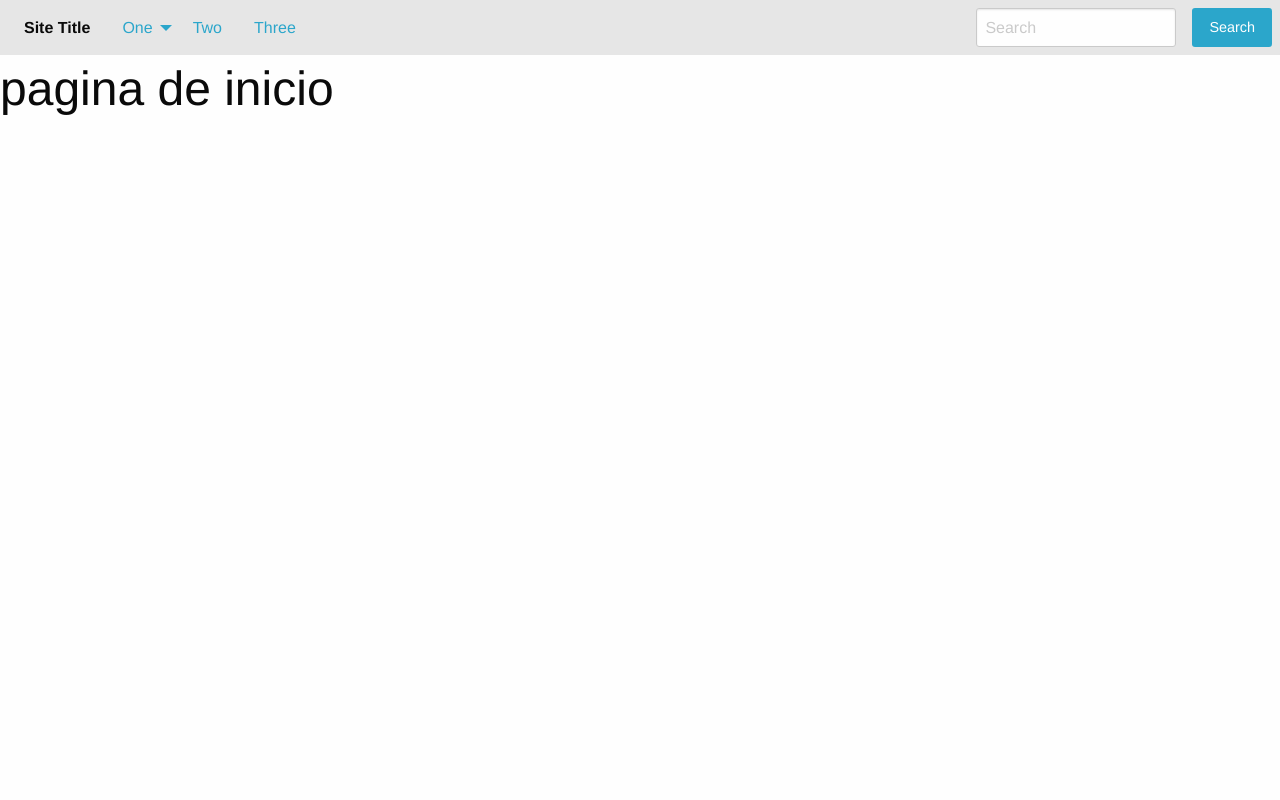
After one commit to rafadjrr/nomina, a Django app: template templates/inicio.html in a window 1280 px wide. The commit adds this page. Run offline with Django 4.2, Linux system fonts and the light colour scheme; the template is opened without the code that fills it, so the values that code supplies are empty; some libraries are stand-ins or nearby versions.

Commit message:
scalfolding templates, includes, extends django

```diff
--- a/apps/empleado/urls.py
+++ b/apps/empleado/urls.py
@@ -4,6 +4,7 @@ from . import views
 app_name = "empleado_app"
 
 urlpatterns = [
+    path('',views.InicioView.as_view(),name='inicio'),
     path('listar_todo_empleados/',views.EmpleadoListView.as_view()),
     path('listar_ventas/<departamento>/',views.AreaEmpleadoListView.as_view()),
     path('listar_jobs/<jobs>/',views.EmpleadoxJobsListView.as_view()),
--- a/apps/empleado/views.py
+++ b/apps/empleado/views.py
@@ -110,3 +110,7 @@ class EmpleadoDeleteView(DeleteView):
     model = Empleado
     template_name = "empleado/delete.html"
     success_url = reverse_lazy("empleado_app:success")
+
+
+class InicioView(TemplateView):
+    template_name = "inicio.html"
--- /dev/null
+++ b/templates/base.html
@@ -0,0 +1,29 @@
+{% load static %}
+<html lang="en">
+
+<head>
+    <meta charset="UTF-8">
+    <meta http-equiv="X-UA-Compatible" content="IE=edge">
+    <meta name="viewport" content="width=device-width, initial-scale=1.0">
+    <link rel="stylesheet" href="{% static 'css/foundation.min.css' %}">
+    <title>
+        {% block titulo %}
+
+        {% endblock titulo %}
+    </title>
+</head>
+
+<body>
+
+    {% block content %}
+
+    {% endblock content %}
+    <script src="{% static 'js/vendor/jquery.js' %}"></script>
+    <script src="{% static 'js/vendor/what-input.js' %}"></script>
+    <script src="{% static 'js/vendor/foundation.min.js' %}"></script>
+    <script>
+        $(document).foundation();
+    </script>
+</body>
+
+</html>
--- /dev/null
+++ b/templates/includes/header.html
@@ -0,0 +1,25 @@
+<header>
+    <div class="top-bar">
+        <div class="top-bar-left">
+            <ul class="dropdown menu" data-dropdown-menu>
+                <li class="menu-text">Site Title</li>
+                <li>
+                    <a href="#">One</a>
+                    <ul class="menu vertical">
+                        <li><a href="#">One</a></li>
+                        <li><a href="#">Two</a></li>
+                        <li><a href="#">Three</a></li>
+                    </ul>
+                </li>
+                <li><a href="#">Two</a></li>
+                <li><a href="#">Three</a></li>
+            </ul>
+        </div>
+        <div class="top-bar-right">
+            <ul class="menu">
+                <li><input type="search" placeholder="Search"></li>
+                <li><button type="button" class="button">Search</button></li>
+            </ul>
+        </div>
+    </div>
+</header>
--- /dev/null
+++ b/templates/inicio.html
@@ -0,0 +1,12 @@
+{% extends 'base.html' %}
+
+
+{% block titulo %}
+    Pagina de inicio sistema de empleados
+{% endblock titulo %}
+
+
+{% block content %}
+{% include 'includes/header.html' %}
+    <h1>pagina de inicio</h1>
+{% endblock content %}
```
Also changed, not shown: templates/home/home.html (+29 -6 lines).
